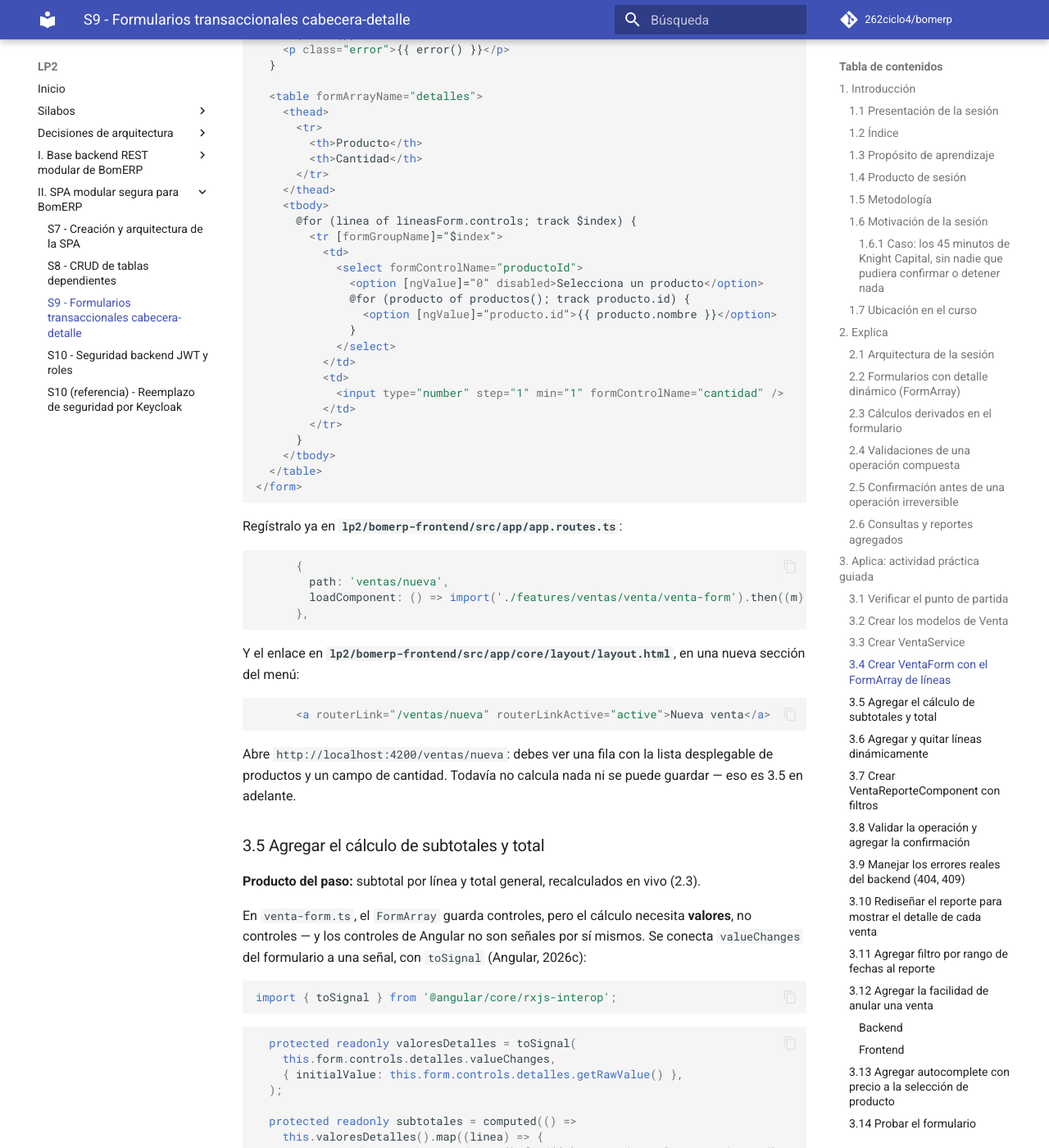
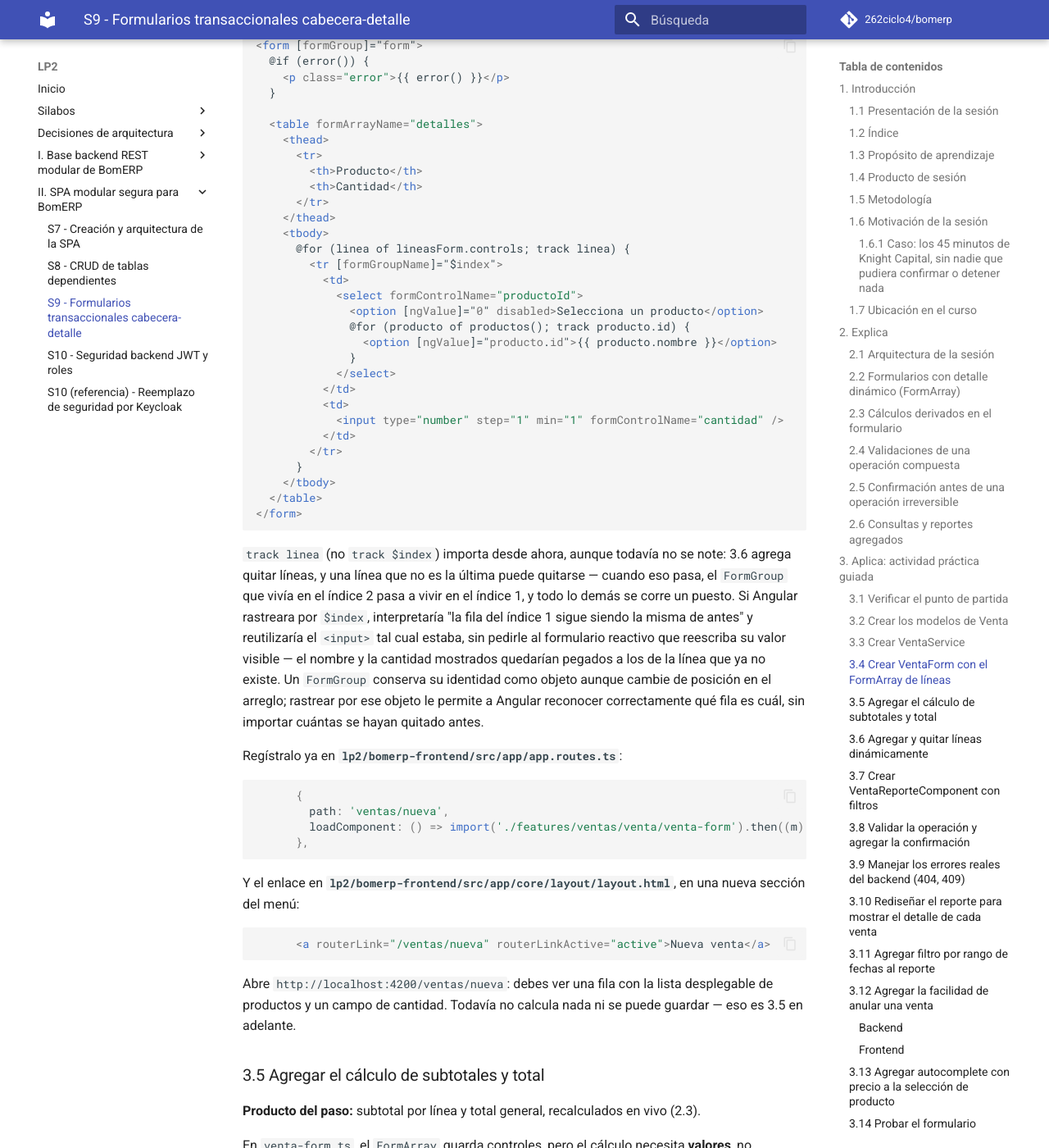
Before and after one commit to 262ciclo4/bomerp, an MkDocs documentation site: the page built from docs/lp2/sesiones/S09_Formularios_Transaccionales_Cabecera_Detalle.md, in a window 1280 px wide and 1400 px high, scrolled down 13525 px. Shown: the whole window at 82% size. Built offline with MkDocs 1.6.1 and Material for MkDocs 9.7.7, drawn with Linux system fonts in a browser that asks for light colours; comment, search, counter and statistics services are not loaded; some of the changed text lies outside the part shown.

Commit message:
S09 corregido @for (linea of lineasForm.controls; track ) {

````diff
--- a/docs/lp2/sesiones/S09_Formularios_Transaccionales_Cabecera_Detalle.md
+++ b/docs/lp2/sesiones/S09_Formularios_Transaccionales_Cabecera_Detalle.md
@@ -239,6 +239,7 @@ Tiempo: 120 min.
 - **3.12** Agregar la facilidad de anular una venta.
 - **3.13** Agregar autocomplete con precio a la selección de producto.
 - **3.14** Probar el formulario transaccional completo.
+- **3.15** Relacionar con ADS y BD2.
 
 ### 3.1 Verificar el punto de partida
 
@@ -437,7 +438,7 @@ Crea **`lp2/bomerp-frontend/src/app/features/ventas/venta/venta-form.html`** (ve
       </tr>
     </thead>
     <tbody>
-      @for (linea of lineasForm.controls; track $index) {
+      @for (linea of lineasForm.controls; track linea) {
         <tr [formGroupName]="$index">
           <td>
             <select formControlName="productoId">
@@ -456,6 +457,8 @@ Crea **`lp2/bomerp-frontend/src/app/features/ventas/venta/venta-form.html`** (ve
   </table>
 </form>
 ```
+
+`track linea` (no `track $index`) importa desde ahora, aunque todavía no se note: 3.6 agrega quitar líneas, y una línea que no es la última puede quitarse — cuando eso pasa, el `FormGroup` que vivía en el índice 2 pasa a vivir en el índice 1, y todo lo demás se corre un puesto. Si Angular rastreara por `$index`, interpretaría "la fila del índice 1 sigue siendo la misma de antes" y reutilizaría el `<input>` tal cual estaba, sin pedirle al formulario reactivo que reescriba su valor visible — el nombre y la cantidad mostrados quedarían pegados a los de la línea que ya no existe. Un `FormGroup` conserva su identidad como objeto aunque cambie de posición en el arreglo; rastrear por ese objeto le permite a Angular reconocer correctamente qué fila es cuál, sin importar cuántas se hayan quitado antes.
 
 Regístralo ya en **`lp2/bomerp-frontend/src/app/app.routes.ts`**:
 
@@ -560,7 +563,7 @@ En `venta-form.html`, agrega el botón de quitar en cada fila y el de agregar de
   <button type="button" (click)="agregarLinea()">Agregar línea</button>
 ```
 
-Prueba: agrega dos líneas más, elige productos distintos en cada una, confirma que el total suma las tres, y quita una — el total debe bajar de inmediato.
+Prueba: agrega dos líneas más, elige productos distintos en cada una, confirma que el total suma las tres, y quita la **primera** (no la última) — el total debe bajar de inmediato, y las dos líneas que quedan deben mostrar, cada una, su propio producto y su propia cantidad, no los de la línea que acabas de quitar.
 
 **Error frecuente**: pegar el botón `agregarLinea()` dentro del `<td>` de cada fila, junto al de `quitarLinea()`, en vez de ponerlo una sola vez después de `</table>`. El resultado funciona (cada botón llama al mismo método sin argumentos), pero deja un botón "Agregar línea" repetido por cada línea en pantalla — confuso para quien usa el formulario, y no es el diseño de esta guía: "agregar" es una acción sobre el formulario completo, no sobre una fila en particular, así que su botón vive fuera de la tabla, no dentro de cada `<tr>`.
 
--- a/lp2/bomerp-frontend/src/app/features/ventas/venta/venta-form.html
+++ b/lp2/bomerp-frontend/src/app/features/ventas/venta/venta-form.html
@@ -14,7 +14,7 @@
       </tr>
     </thead>
     <tbody>
-      @for (linea of lineasForm.controls; track $index) {
+      @for (linea of lineasForm.controls; track linea) {
         <tr [formGroupName]="$index">
           <td>
             <mat-form-field>
````
